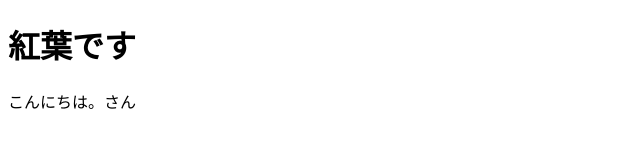
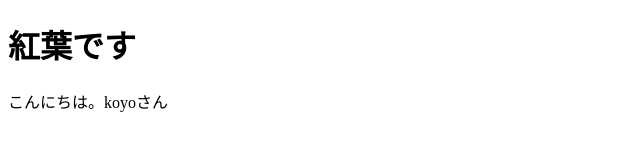
Before and after one commit to koyoinasahikawa/git_sample, a plain HTML site: page index.html in a window 1280 px wide. Shown: the full height of the page, 0-640 px from the left. Drawn offline with Linux system fonts and the light colour scheme.

Commit message:
再編集

```diff
--- a/index.html
+++ b/index.html
@@ -7,6 +7,6 @@
 </head>
 <body>
     <h1>紅葉です</h1>
-    <p>こんにちは。さん</p>
+    <p>こんにちは。koyoさん</p>
 </body>
 </html>
```
